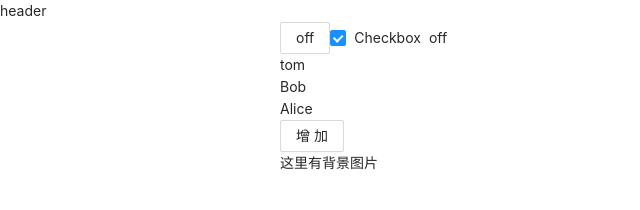
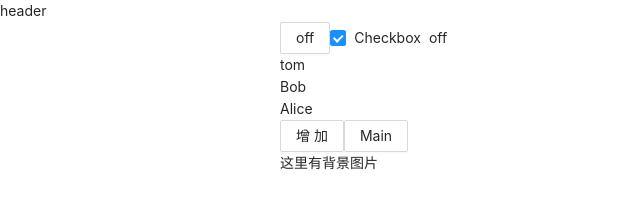
Before and after one commit to typhoonIscoming/react-template, a React app: page /home in a window 1280 px wide. Shown: the top 210 px of the page, without its empty margins (0-640 px from the left). Built offline with nearby package versions, Linux system fonts and the light colour scheme.

Commit message:
mod: 路由跳转

```diff
--- a/src/router/guard.js
+++ b/src/router/guard.js
@@ -8,7 +8,9 @@ const isDev = process.env.NODE_ENV === 'development';
 const serverDir = isDev ? '' : '/react-template';
 
 export default function Guarder() {
-    // 做路由守卫
+    // 做路由守卫 使用switch,匹配其中一个,不再会继续往下匹配
+    {/* 嵌套路由不用写component 写render 继续渲染下一级路由 */}
+    {/* 嵌套路由 不能加exact 否则不能匹配到`/admin` 只能精准匹配到`/` */}
     return <Switch>
         <Route
             exact
--- a/src/views/home/home.scss
+++ b/src/views/home/home.scss
@@ -19,7 +19,6 @@
     }
 }
 
-:local{
 .Home {
     width: 100%;
     .bgBox{
@@ -29,4 +28,3 @@
         background-size: contain;
     }
 }
-}
--- a/src/views/home/index.js
+++ b/src/views/home/index.js
@@ -26,6 +26,9 @@ export default function Home(props) {
             return list.concat([{ name: `bob_${random}` }]);
         });
     };
+    const goToMain = () => {
+        props.history.push('/main')
+    }
     return (
         <RouterContext.Provider value={props}>
             <Layout className="LayoutHome">
@@ -60,6 +63,7 @@ export default function Home(props) {
                             })}
                         </TransitionGroup>
                         <Button onClick={onSetList}>增加</Button>
+                        <Button onClick={() => goToMain()}>Main</Button>
                         <div className={homeStyle.bgBox}>这里有背景图片</div>
                     </div>
                 </div>
--- a/src/views/main/index.js
+++ b/src/views/main/index.js
@@ -1,13 +1,17 @@
 import React from 'react';
 import Layout from '@/components/layout';
 import RouterContext from '@/context/routerContext';
-
+import { Button } from 'antd';
 
 export default function Main(props) {
+    const goToHome = () => {
+        props.history.push('/home')
+    }
     return <RouterContext.Provider value={props}>
         <Layout>
             <div className='Main'>
-                Main
+                <div>Main</div>
+                <Button onClick={() => goToHome()}>Home Page</Button>
             </div>
         </Layout>
     </RouterContext.Provider>
```
Lines whose indentation alone changed are shown as unchanged.
